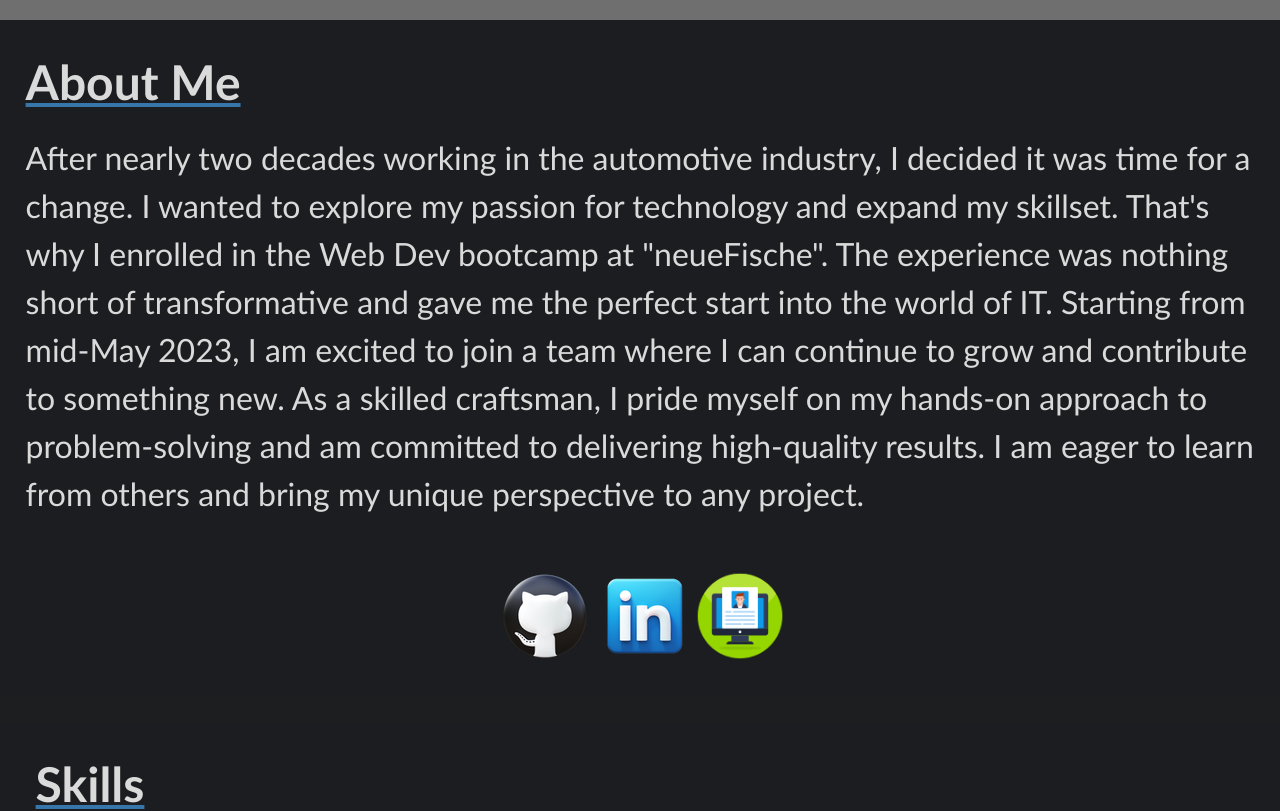
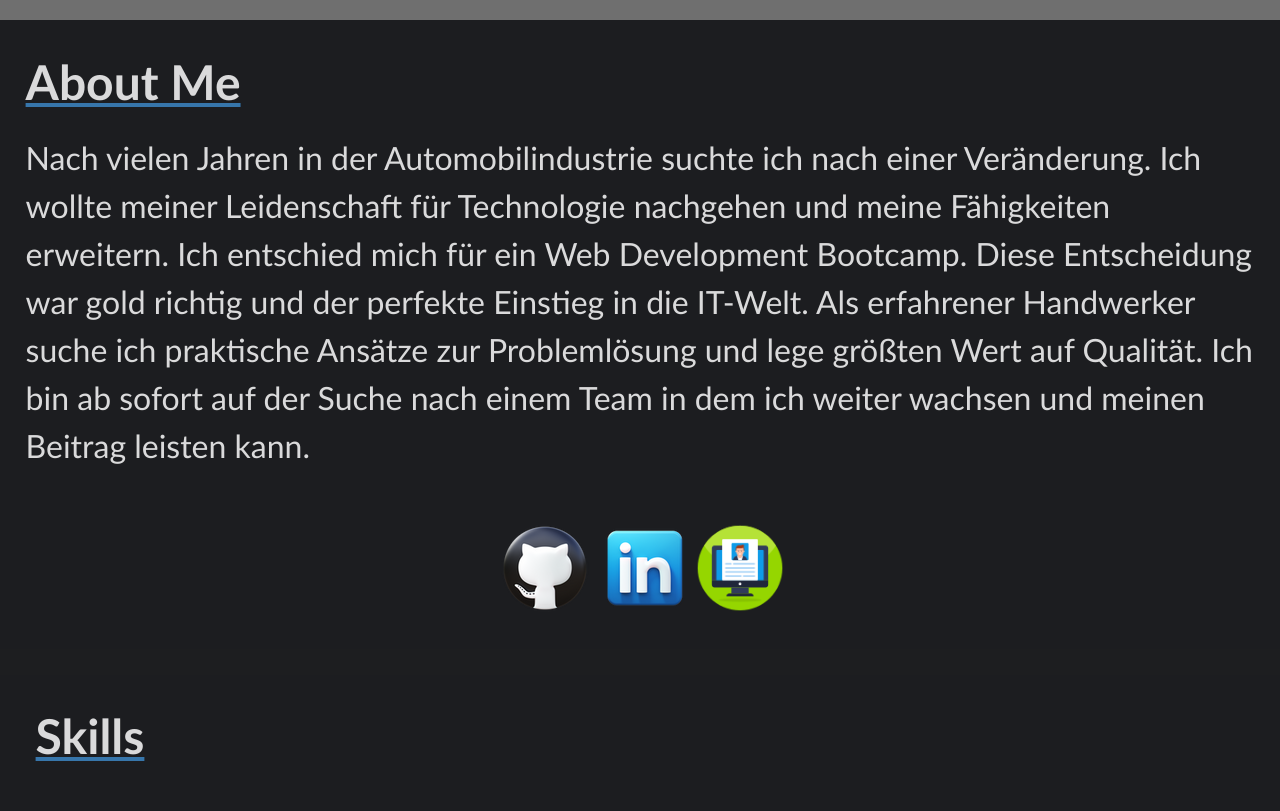
Before and after one commit to FrankSiyli/Portfolio-with-next.js, a Next.js app: page / in a window 1280 px wide. Shown: the part 780-1591 px from the top of the page. Built offline with nearby package versions, Linux system fonts and the light colour scheme; grey boxes are pictures that could not be loaded.

Commit message:
in deutsch

```diff
--- a/src/components/About/About.js
+++ b/src/components/About/About.js
@@ -8,17 +8,14 @@ export default function About() {
       <div className="flex-about">
         <div className="about-text">
           <p>
-            After nearly two decades working in the automotive industry, I
-            decided it was time for a change. I wanted to explore my passion for
-            technology and expand my skillset. That&apos;s why I enrolled in the
-            Web Dev bootcamp at &quot;neueFische&quot;. The experience was
-            nothing short of transformative and gave me the perfect start into
-            the world of IT. Starting from mid-May 2023, I am excited to join a
-            team where I can continue to grow and contribute to something new.
-            As a skilled craftsman, I pride myself on my hands-on approach to
-            problem-solving and am committed to delivering high-quality results.
-            I am eager to learn from others and bring my unique perspective to
-            any project.
+            Nach vielen Jahren in der Automobilindustrie suchte ich nach einer
+            Veränderung. Ich wollte meiner Leidenschaft für Technologie
+            nachgehen und meine Fähigkeiten erweitern. Ich entschied mich für
+            ein Web Development Bootcamp. Diese Entscheidung war gold richtig
+            und der perfekte Einstieg in die IT-Welt. Als erfahrener Handwerker
+            suche ich praktische Ansätze zur Problemlösung und lege größten Wert
+            auf Qualität. Ich bin ab sofort auf der Suche nach einem Team in dem
+            ich weiter wachsen und meinen Beitrag leisten kann.
           </p>
         </div>
       </div>
--- a/src/components/Contact/Contact.js
+++ b/src/components/Contact/Contact.js
@@ -3,10 +3,7 @@ export default function Contact() {
     <>
       <div className="contact-container">
         <h2>Get In Touch</h2>
-        <p>
-          If you want us to work together or have any question feel free to send
-          me a message.
-        </p>
+
         <form
           className="contact-form"
           aria-label="contact-form"
--- a/src/components/Data/Data.js
+++ b/src/components/Data/Data.js
@@ -72,7 +72,7 @@ export const projectData = [
     description: (
       <Link
         target="_blank"
-        href="https://siyli-endurance-coaching.com/calc.html"
+        href="https://github.com/FrankSiyli/siyli-endurance-coaching.com/blob/main/calc.js"
       >
         https://Endurance-calculators-with-Javascript
       </Link>
@@ -95,11 +95,14 @@ export const projectData = [
   {
     id: 4,
     backgroundImage: secImage,
-    title: "autodidact",
+    title: "autodidact (old version with HTML and CSS)",
     time: "1/2023",
     description: (
-      <Link target="_blank" href="https://siyli-endurance-coaching.com">
-        https://siyli-endurance-coaching.com
+      <Link
+        target="_blank"
+        href="https://github.com/FrankSiyli/siyli-endurance-coaching.com"
+      >
+        siyli-endurance-coaching.com
       </Link>
     ),
   },
```
